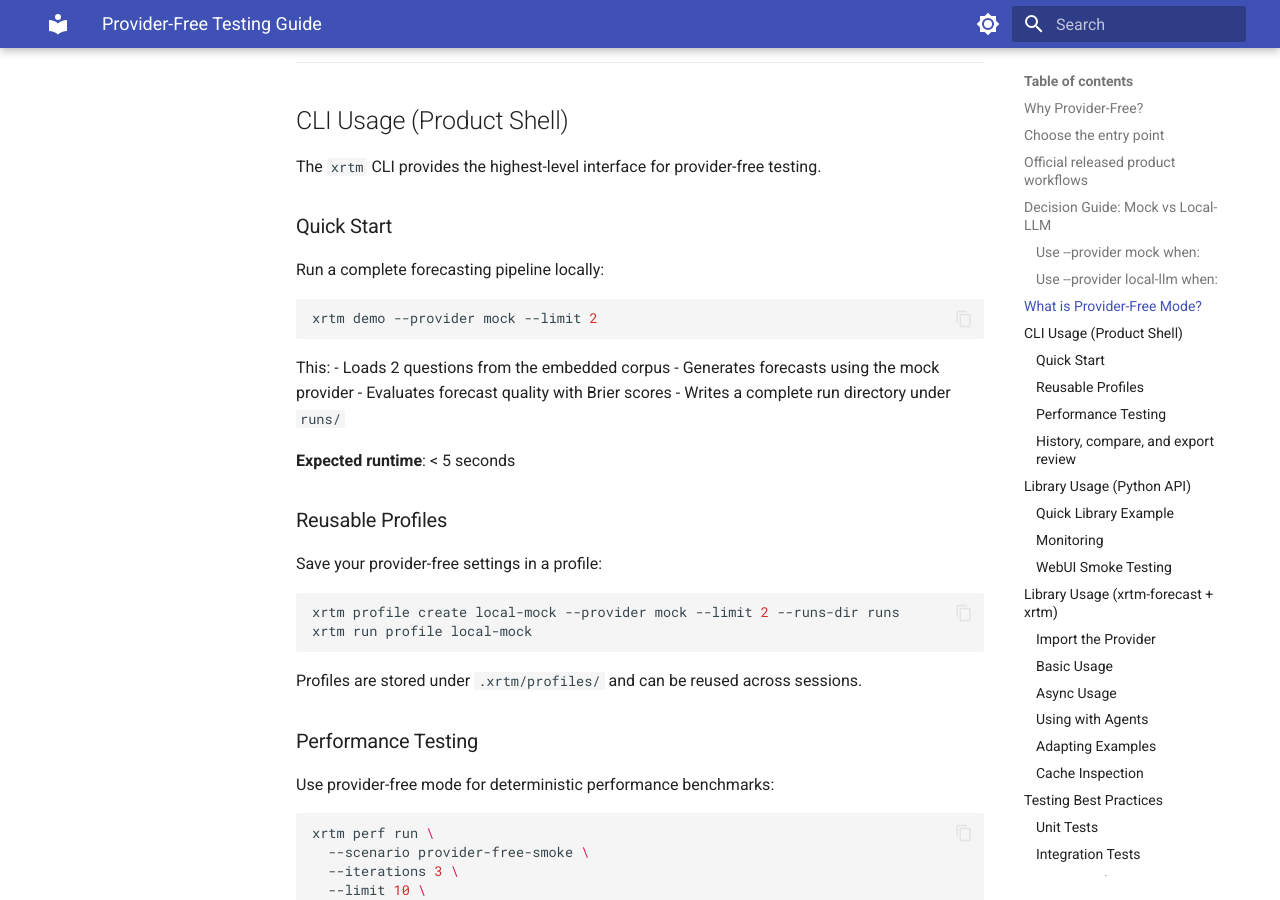
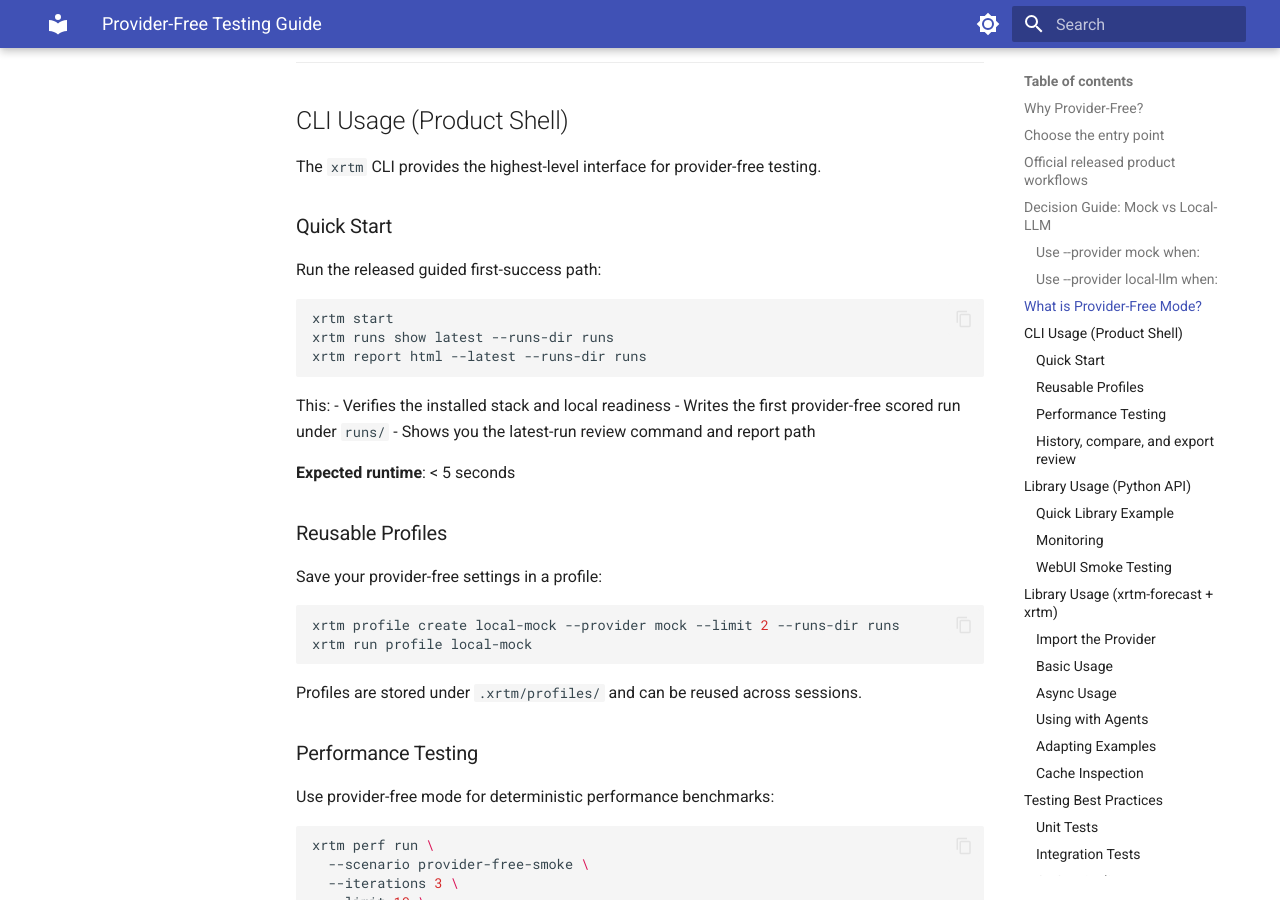
Before and after one commit to xrtm-org/forecast, an MkDocs documentation site: the page built from docs/provider-free-testing.md, in a window 1280 px wide and 900 px high, scrolled down 2758 px. Built offline with MkDocs 1.6.1 and Material for MkDocs 9.7.7, drawn with Linux system fonts in a browser that asks for light colours; some of the changed text lies outside the part shown.

Commit message:
docs: align provider-free workflow references (#34)
Co-authored-by: Copilot <223556219+Copilot@users.noreply.github.com>

````diff
--- a/docs/provider-free-testing.md
+++ b/docs/provider-free-testing.md
@@ -36,9 +36,9 @@ This guide focuses on the provider-free foundation that `xrtm` ships and that `x
 
 The official released XRTM product story currently centers on four workflows:
 
-1. **Provider-free first success** — `xrtm doctor`, then `xrtm demo --provider mock --limit 1 --runs-dir runs`
+1. **Provider-free first success** — `xrtm start`, then review the saved run with `xrtm runs show latest --runs-dir runs` and `xrtm report html --latest --runs-dir runs`
 2. **Benchmark and performance workflow** — `xrtm perf run`
-3. **Monitoring, history, and report workflow** — `xrtm monitor ...`, `xrtm runs ...`, and `xrtm report html`
+3. **Monitoring, history, and export workflow** — `xrtm monitor ...`, `xrtm runs ...`, `xrtm report html`, and `xrtm runs export`
 4. **Local-LLM advanced workflow** — `xrtm local-llm status` and `xrtm demo --provider local-llm`
 
 This guide focuses on the provider-free foundation that makes workflows 1-3 fast, deterministic, and CI-safe.
@@ -106,17 +106,18 @@ The `xrtm` CLI provides the highest-level interface for provider-free testing.
 
 ### Quick Start
 
-Run a complete forecasting pipeline locally:
+Run the released guided first-success path:
 
 ```bash
-xrtm demo --provider mock --limit 2
+xrtm start
+xrtm runs show latest --runs-dir runs
+xrtm report html --latest --runs-dir runs
 ```
 
 This:
-- Loads 2 questions from the embedded corpus
-- Generates forecasts using the mock provider
-- Evaluates forecast quality with Brier scores
-- Writes a complete run directory under `runs/`
+- Verifies the installed stack and local readiness
+- Writes the first provider-free scored run under `runs/`
+- Shows you the latest-run review command and report path
 
 **Expected runtime**: < 5 seconds
 
@@ -875,7 +876,7 @@ export XRTM_LOCAL_LLM_API_KEY=test  # Usually "test" for local servers
 
 | Goal | CLI Command | Library Code |
 |------|------------|--------------|
-| **Learn XRTM** | `xrtm demo --provider mock --limit 2` | `model = DeterministicProvider()` |
+| **Learn XRTM** | `xrtm start` | `model = DeterministicProvider()` |
 | **Test agent logic** | N/A | Use in unit tests with `pytest` |
 | **CI pipeline** | `xrtm perf run --scenario provider-free-smoke` | N/A |
 | **Rapid iteration** | `xrtm profile create local-mock --provider mock` | Reuse provider instance |
@@ -896,4 +897,4 @@ For production forecasts, switch to a real provider by changing one line of conf
 
 ---
 
-**Ready to test?** Start with `xrtm demo --provider mock --limit 2` at the CLI, or `model = DeterministicProvider()` in your code.
+**Ready to test?** Start with `xrtm start` at the CLI, or `model = DeterministicProvider()` in your code.
````
Also changed, not shown: other parts of docs/provider-free-testing.md (+2 -2 lines), README.md (+5 -5 lines), examples/providers/README.md (+1 -1 lines), examples/providers/provider_free_analyst/README.md (+1 -1 lines).
